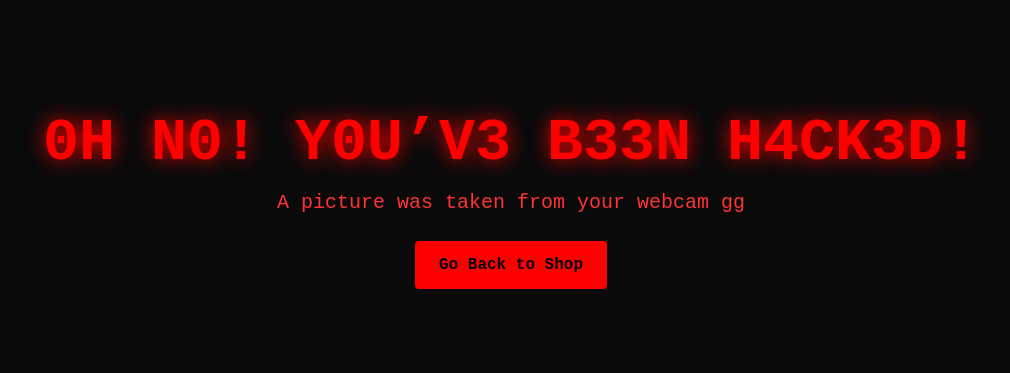
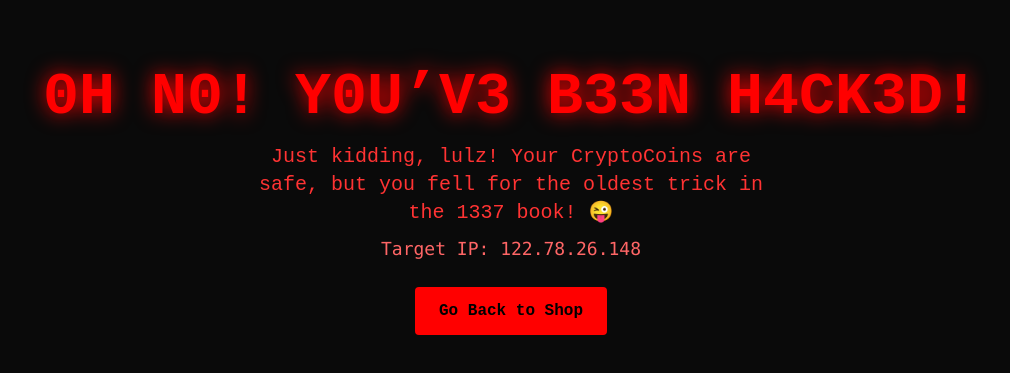
Before and after one commit to Darknethub/Darknethubwebsite, a plain HTML site: page hacked.html in a window 1280 px wide. Shown: the part 199-572 px from the top of the page, without its empty margins (129-1139 px from the left). Drawn offline with nearby package versions, Linux system fonts and the light colour scheme.

Commit message:
Update hacked.html

```diff
--- a/hacked.html
+++ b/hacked.html
@@ -35,11 +35,27 @@
         0H N0! Y0U’V3 B33N H4CK3D!
     </h1>
     <p class="text-lg md:text-xl text-[#ff3333] mt-4 max-w-lg">
-        A picture was taken from your webcam gg
-
+        Just kidding, lulz! Your CryptoCoins are safe, but you fell for the oldest trick in the 1337 book! 😜
+    </p>
+    <p id="fakeIp" class="text-md md:text-lg text-[#ff6666] mt-2 font-mono">
+        Target IP: 192.168.1.420
     </p>
     <a href="index.html" class="mt-6 bg-[#ff0000] hover:bg-[#cc0000] text-black font-bold py-3 px-6 rounded">
         Go Back to Shop
     </a>
+
+    <script>
+        // Generate a fake, random IP address
+        function generateFakeIp() {
+            const octets = [];
+            for (let i = 0; i < 4; i++) {
+                octets.push(Math.floor(Math.random() * 256));
+            }
+            return octets.join('.');
+        }
+
+        // Update the fake IP display
+        document.getElementById('fakeIp').textContent = `Target IP: ${generateFakeIp()}`;
+    </script>
 </body>
 </html>
```
